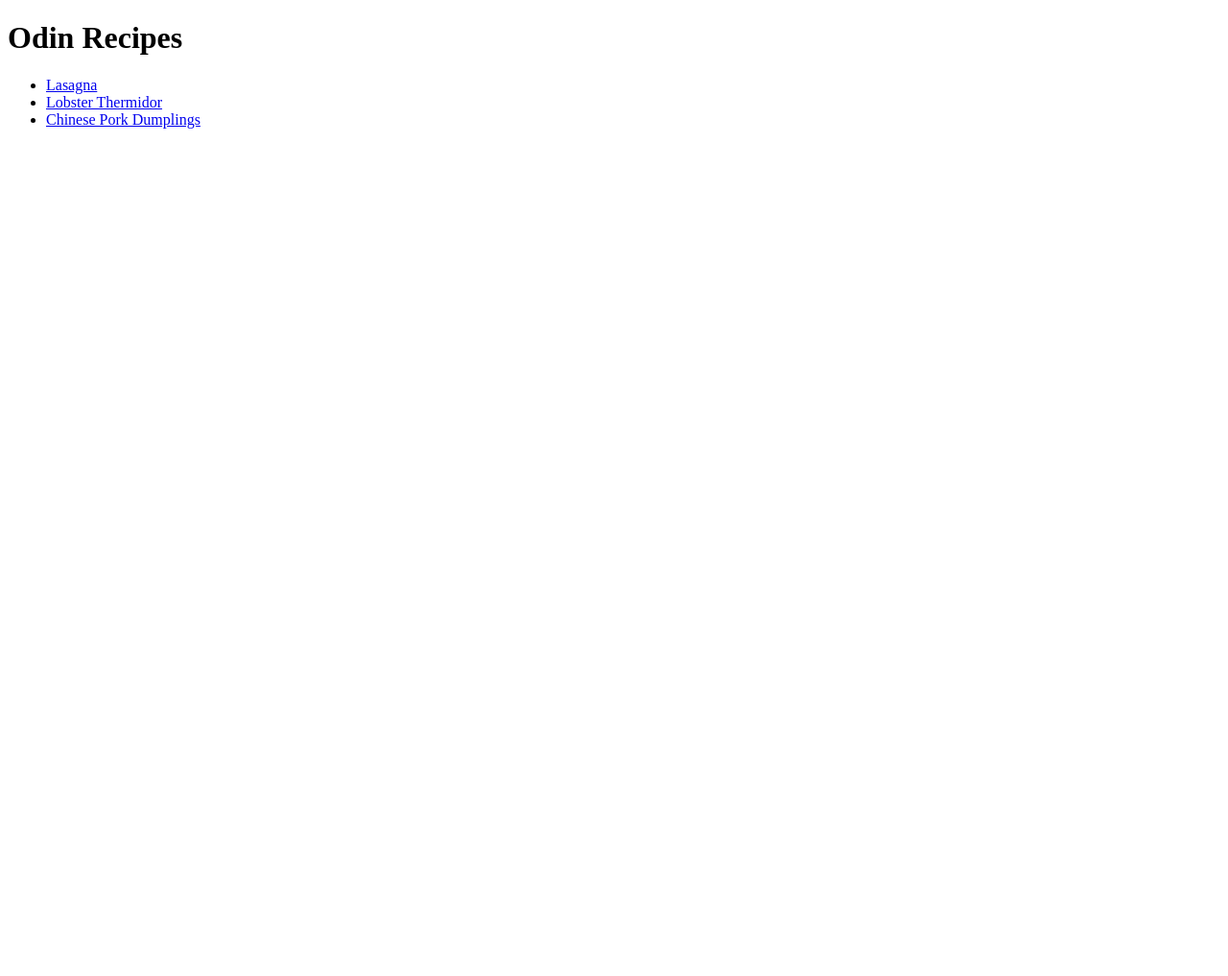
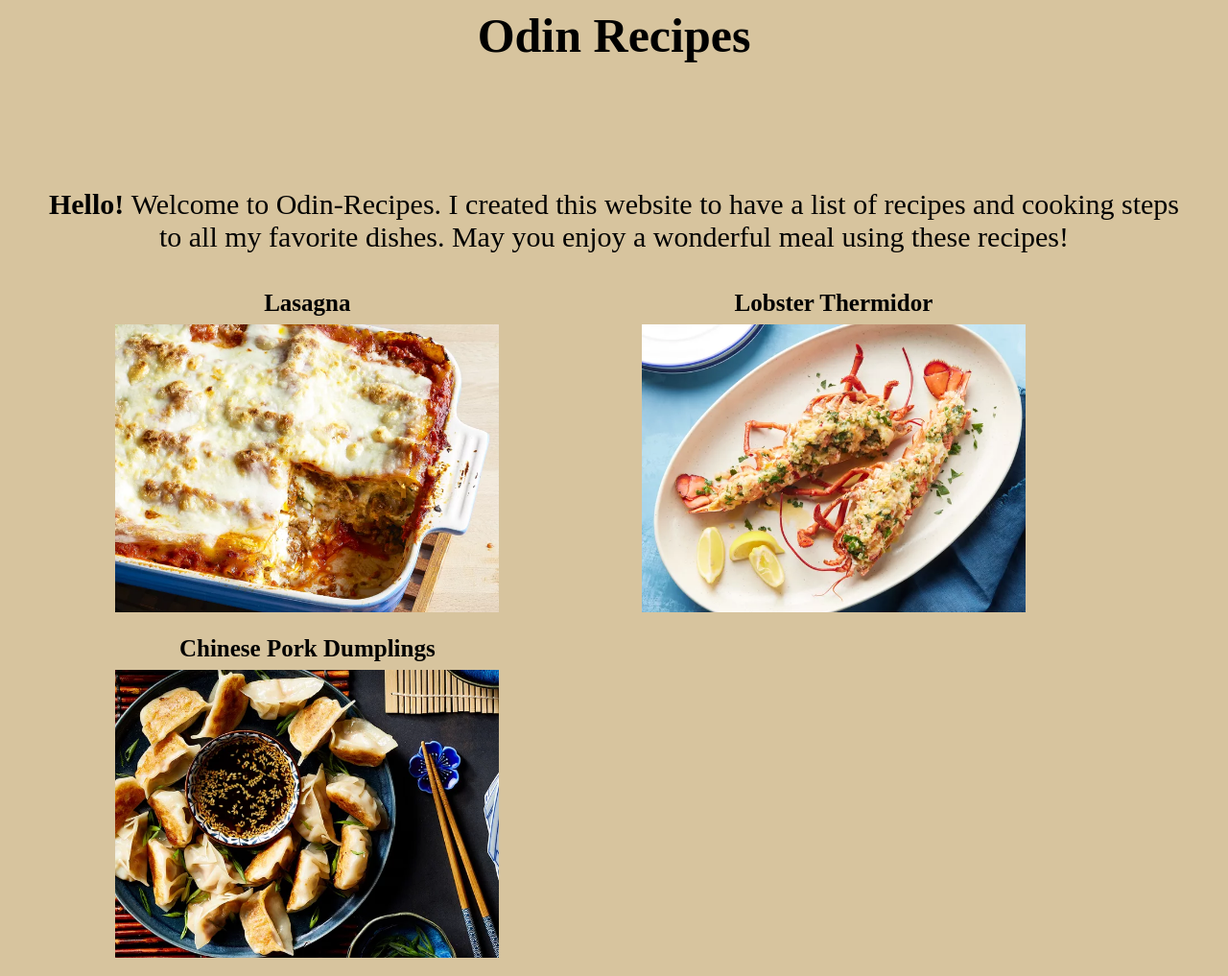
Before and after one commit to marvinjohnctomagos/odin-recipes, a plain HTML site: page index.html in a window 1280 px wide. Shown: the whole page at 96% size. Before the commit the page ends 800 px from the top, so only its background shows below. Drawn offline with Linux system fonts and the light colour scheme.

Commit message:
Style the main website
Added a CSS style to the main website.
Added a paragraph before the list of dishes for context.
Inserted images below the links for visual aid.
Added anchor tag to the images for more accessibility.

```diff
--- a/index.html
+++ b/index.html
@@ -3,16 +3,18 @@
     <head>
         <meta charset="UTF-8">
         <meta name="viewport" content="width=device-width, initial-scale=1.0">
+        <link rel="stylesheet" href="style.css">
         <title>
             TheOdinProject Recipe Project
         </title>
     </head>
     <body>
         <h1>Odin Recipes</h1>
+        <p><strong>Hello! </strong>Welcome to Odin-Recipes. I created this website to have a list of recipes and cooking steps to all my favorite dishes. May you enjoy a wonderful meal using these recipes!</p>
         <ul>
-            <li><a href="recipes/lasagna/lasagna.html">Lasagna</a></li>
-            <li><a href="recipes/Lobster_Thermidor/lobster_thermidor.html">Lobster Thermidor</a></li>
-            <li><a href="recipes/Chinese_Pork_Dumplings/chinese_pork_dumplings.html">Chinese Pork Dumplings</a></li>
+            <li><strong><a href="recipes/lasagna/lasagna.html">Lasagna</a></strong><a href="recipes/lasagna/lasagna.html"><img src="lasagna.png" alt="An image of a freshly cooked lasagna" height="300" width="400"></li></a>
+            <li><strong><a href="recipes/Lobster_Thermidor/lobster_thermidor.html">Lobster Thermidor</a></strong><a href="recipes/Lobster_Thermidor/lobster_thermidor.html"><img src="lobster_thermidor.png" alt="An image of a cooked Lobster Thermidor" height="300" width="400"></a></li>
+            <li><strong><a href="recipes/Chinese_Pork_Dumplings/chinese_pork_dumplings.html">Chinese Pork Dumplings</a></strong><a href="recipes/Chinese_Pork_Dumplings/chinese_pork_dumplings.html"><img src="chinese_pork_dumplings.png" alt="An image of cooked Dumplings with soysauce dip" height="300" width="400"></a></li>
         </ul>
     </body>
 </html>
--- /dev/null
+++ b/style.css
@@ -0,0 +1,35 @@
+h1 {
+    margin: 0 auto 100px;
+    text-align: center;
+    font-size: 50px;
+}
+ul {
+    margin: auto;
+}
+li {
+    padding: 8px;
+    font-size: 25px;
+    display: inline-block;
+    list-style: none;
+    margin: auto 4.4vw;
+    text-align: center;
+}
+a {
+    color: black;
+    text-decoration: none;
+    text-align: center;
+}
+body {
+    background-color: #d7c49e;
+}
+img {
+    margin: auto;
+    display: block;
+    padding: 8px;
+}
+p {
+    margin: auto;
+    text-align: center;
+    font-size: 30px;
+    padding: 30px;
+}
```
Also changed, not shown: chinese_pork_dumplings.png (added), lasagna.png (added), lobster_thermidor.png (added).
